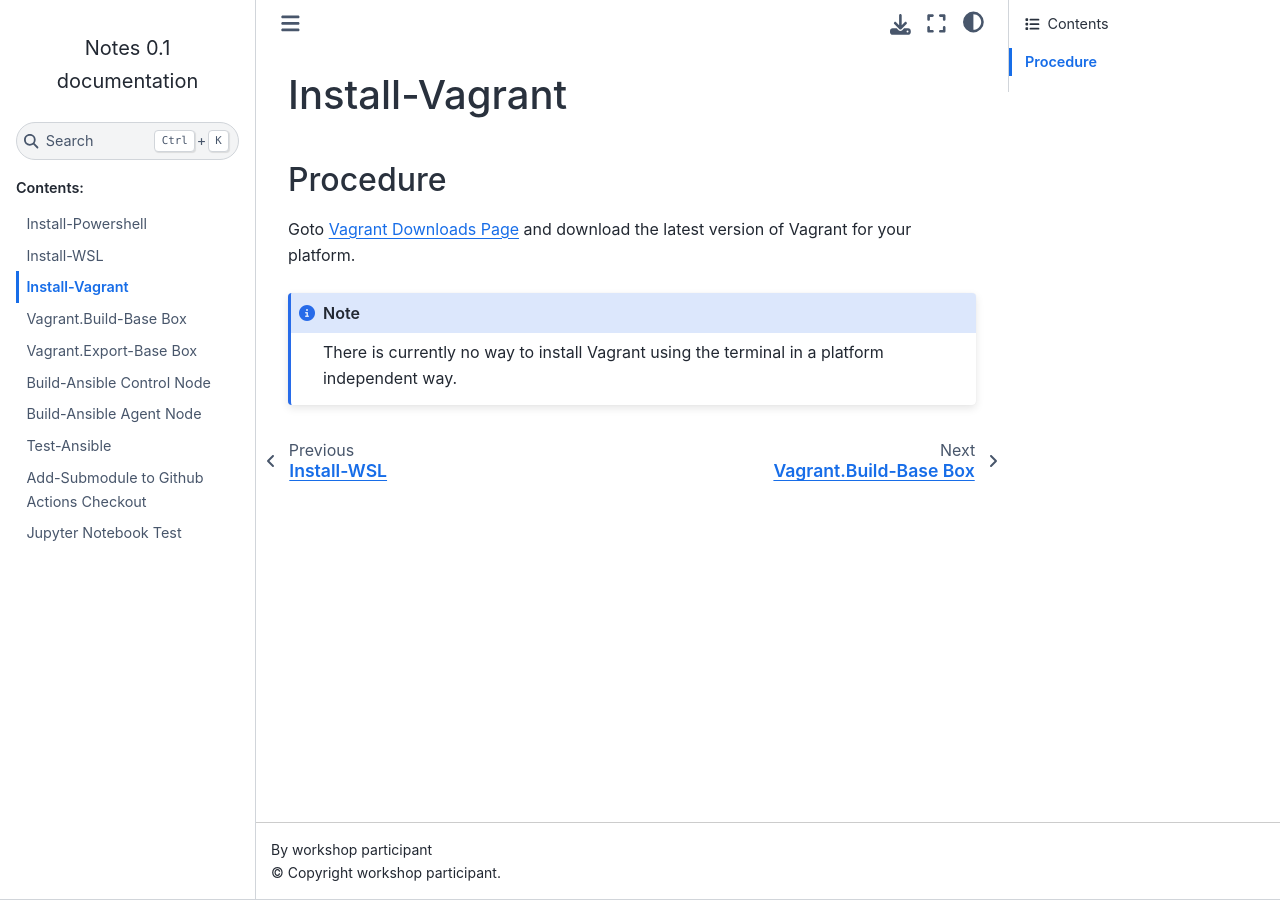
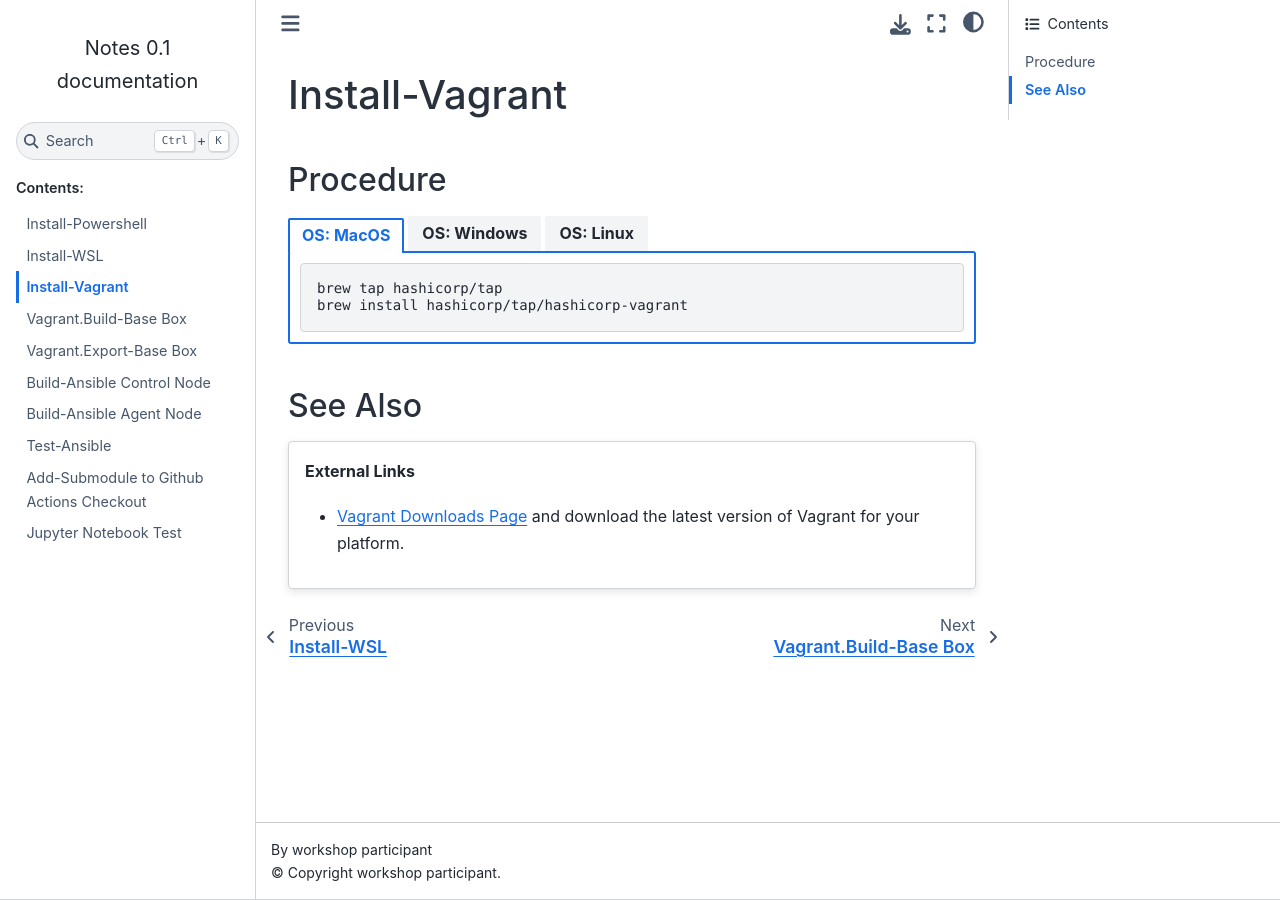
Before and after one commit to Liimurr/notes, a Sphinx documentation site: the page built from doc/Install-Vagrant.rst, in a window 1280 px wide. Built offline with Sphinx 7.4.7 and the Sphinx Book theme 1.1.4, drawn with Linux system fonts in a browser that asks for light colours.

Commit message:
update Install-Vagrant

```diff
--- a/doc/Install-Vagrant.rst
+++ b/doc/Install-Vagrant.rst
@@ -4,8 +4,32 @@
 Procedure
 ---------
 
-Goto `Vagrant Downloads Page <https://developer.hashicorp.com/vagrant/downloads>`_ and download the latest version of Vagrant for your platform.
+.. tab-set::
 
-.. note::
+   .. tab-item:: OS: MacOS
 
-   There is currently no way to install Vagrant using the terminal in a platform independent way.
+      .. code-block:: shell
+
+         brew tap hashicorp/tap
+         brew install hashicorp/tap/hashicorp-vagrant
+
+   .. tab-item:: OS: Windows
+
+      Goto `Vagrant Downloads Page <https://developer.hashicorp.com/vagrant/downloads>`_ and download the latest version of Vagrant for your platform.
+
+   .. tab-item:: OS: Linux
+
+      .. code-block:: shell
+
+         wget -O- https://apt.releases.hashicorp.com/gpg | sudo gpg --dearmor -o /usr/share/keyrings/hashicorp-archive-keyring.gpg
+         echo "deb [signed-by=/usr/share/keyrings/hashicorp-archive-keyring.gpg] https://apt.releases.hashicorp.com $(lsb_release -cs) main" | sudo tee /etc/apt/sources.list.d/hashicorp.list
+         sudo apt update && sudo apt install vagrant
+
+See Also
+--------
+
+.. card::
+
+   **External Links**
+
+   - `Vagrant Downloads Page <https://developer.hashicorp.com/vagrant/downloads>`_ and download the latest version of Vagrant for your platform.
```
